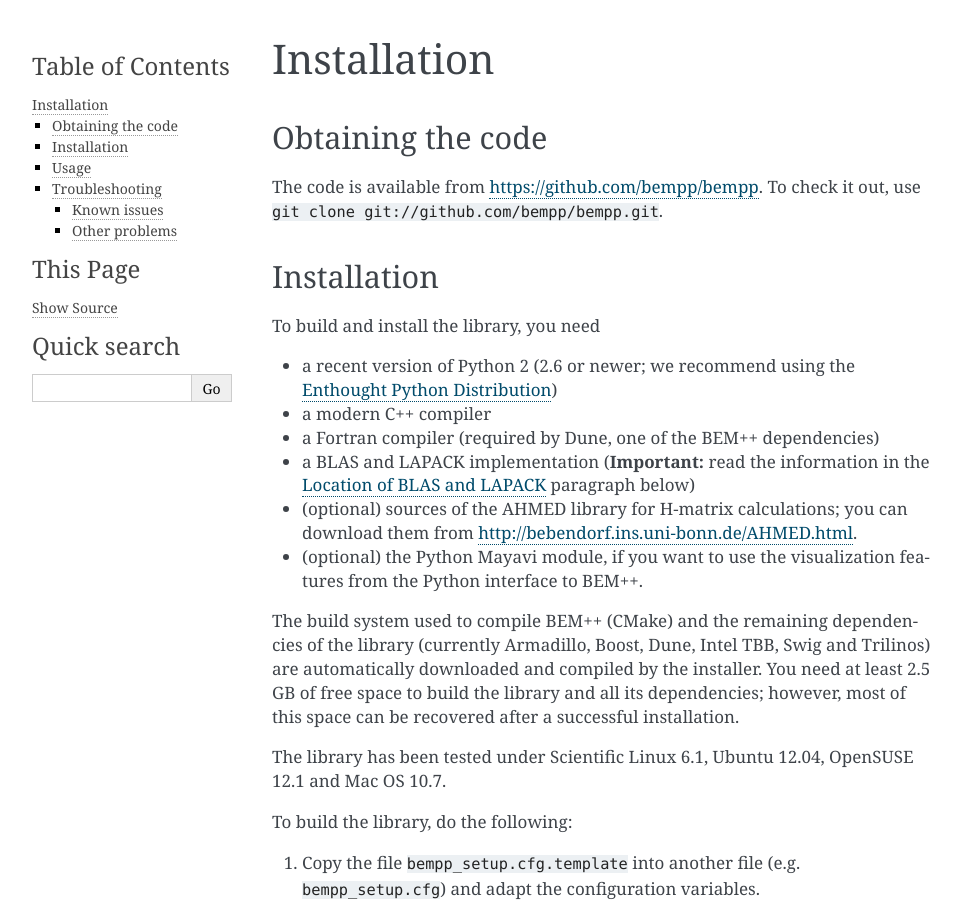
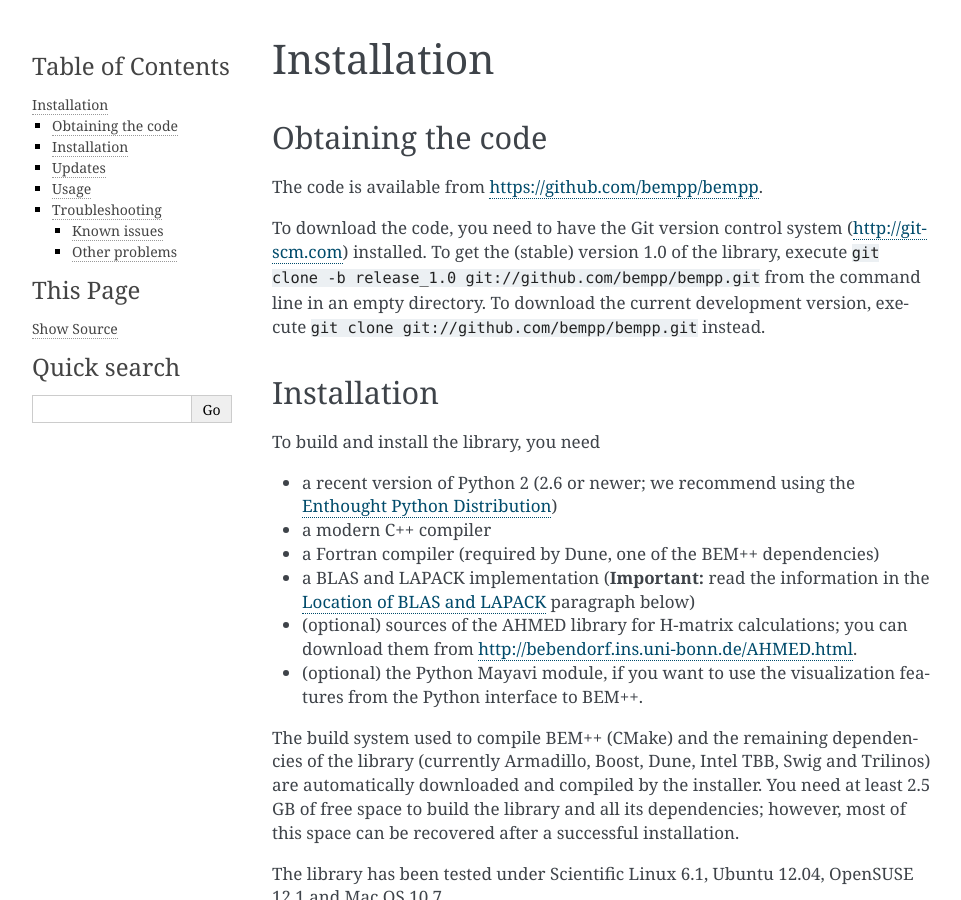
Before and after one commit to evantwout/web, a Sphinx documentation site: the page built from source/installation.rst, in a window 1280 px wide and 900 px high. Shown: the whole window, without its empty margins (148-1109 px from the left). Built offline with Sphinx 7.4.7, drawn with Linux system fonts in a browser that asks for light colours; formulas are drawn with MathJax 3; some of the changed text lies outside the part shown.

Commit message:
Added updating instructions.

```diff
--- a/source/installation.rst
+++ b/source/installation.rst
@@ -4,8 +4,14 @@
 Obtaining the code
 ------------------
 
-The code is available from https://github.com/bempp/bempp. To check it
-out, use ``git clone git://github.com/bempp/bempp.git``.
+The code is available from https://github.com/bempp/bempp.
+
+To download the code, you need to have the Git version control system
+(`<http://git-scm.com>`_) installed. To get the (stable) version 1.0
+of the library, execute ``git clone -b release_1.0
+git://github.com/bempp/bempp.git`` from the command line in an empty
+directory. To download the current development version, execute ``git
+clone git://github.com/bempp/bempp.git`` instead.
 
 Installation
 ------------
@@ -144,6 +150,17 @@
    in your home directory to make sure that this setting is applied each time a
    new Terminal session is started.
 
+Updates
+-------
+
+Bugfixes to the stable version of BEM++ will be committed to the release_1.0
+git branch. You can obtain the latest bugfixes by executing ::
+
+   python bempp_setup.py -u all bempp_setup.cfg
+
+in BEM++ source directory. This will check whether any updates are available,
+and if yes, download them, recompile and install the library.
+
 Usage
 -----
 
```
